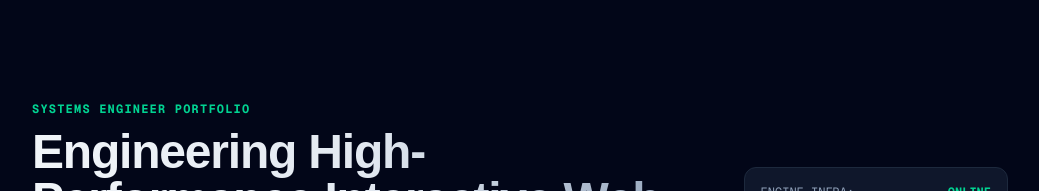
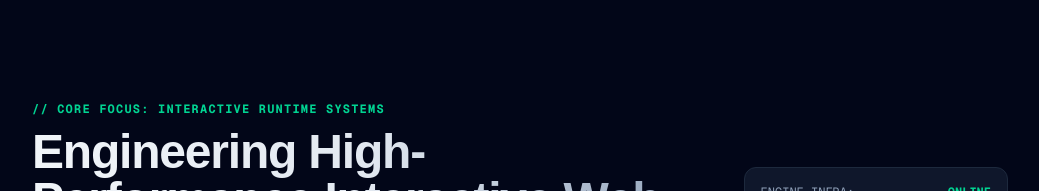
Before and after one commit to Md-Ashikur-Rahman-Ashik/Refined-Portfolio, a Next.js app: page / in a window 1280 px wide. Shown: the top 191 px of the page, without its empty margins (120-1159 px from the left). Built offline with nearby package versions, Linux system fonts and the light colour scheme.

Commit message:
Updated tagline in page.tsx

```diff
--- a/app/page.tsx
+++ b/app/page.tsx
@@ -9,7 +9,7 @@ export default function PortfolioHome() {
         <div className="flex flex-col md:flex-row md:items-center justify-between gap-6 border-b border-slate-800 pb-12">
           <div className="max-w-2xl">
             <span className="text-xs font-mono tracking-widest text-emerald-400 uppercase font-bold">
-              Systems Engineer Portfolio
+              // Core Focus: Interactive Runtime Systems
             </span>
             <h1 className="text-4xl font-extrabold tracking-tight sm:text-5xl mt-2 bg-gradient-to-r from-slate-100 via-slate-200 to-slate-400 bg-clip-text text-transparent">
               Engineering High-Performance Interactive Web Architectures.
```
